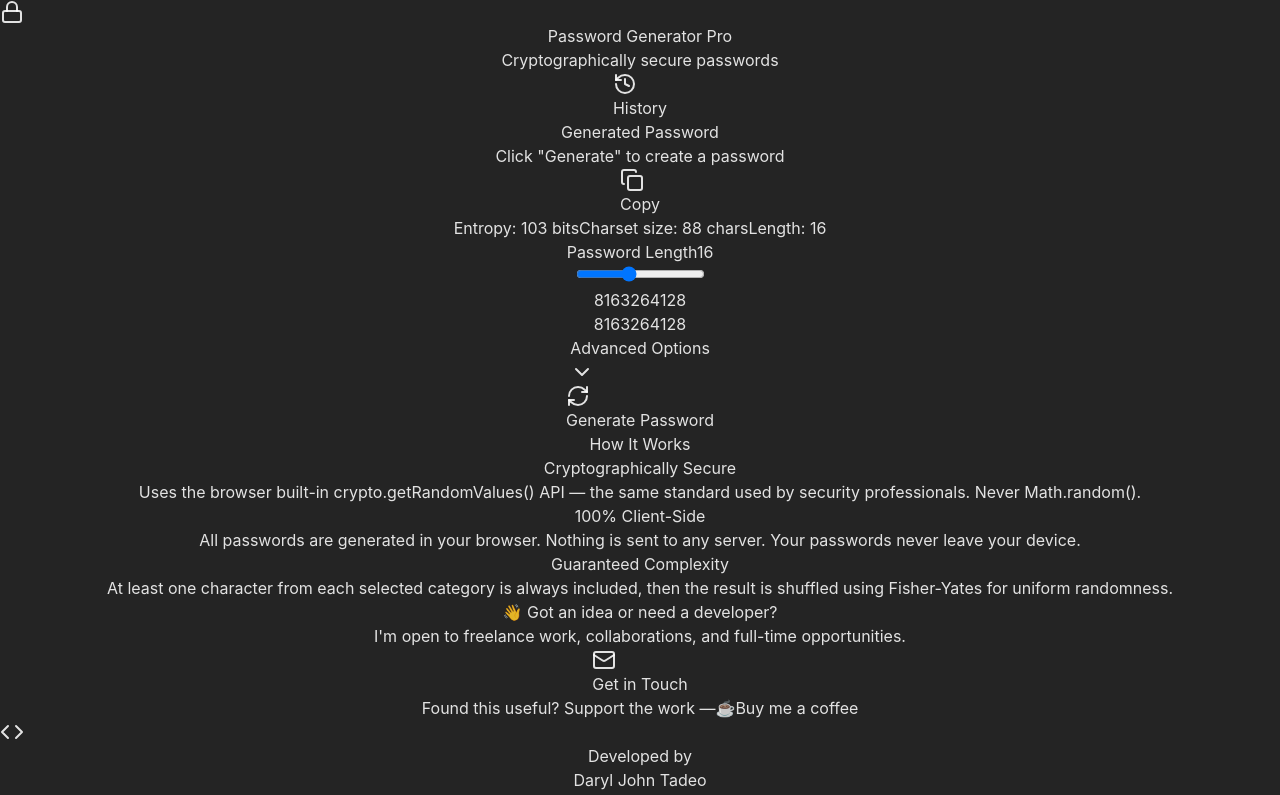
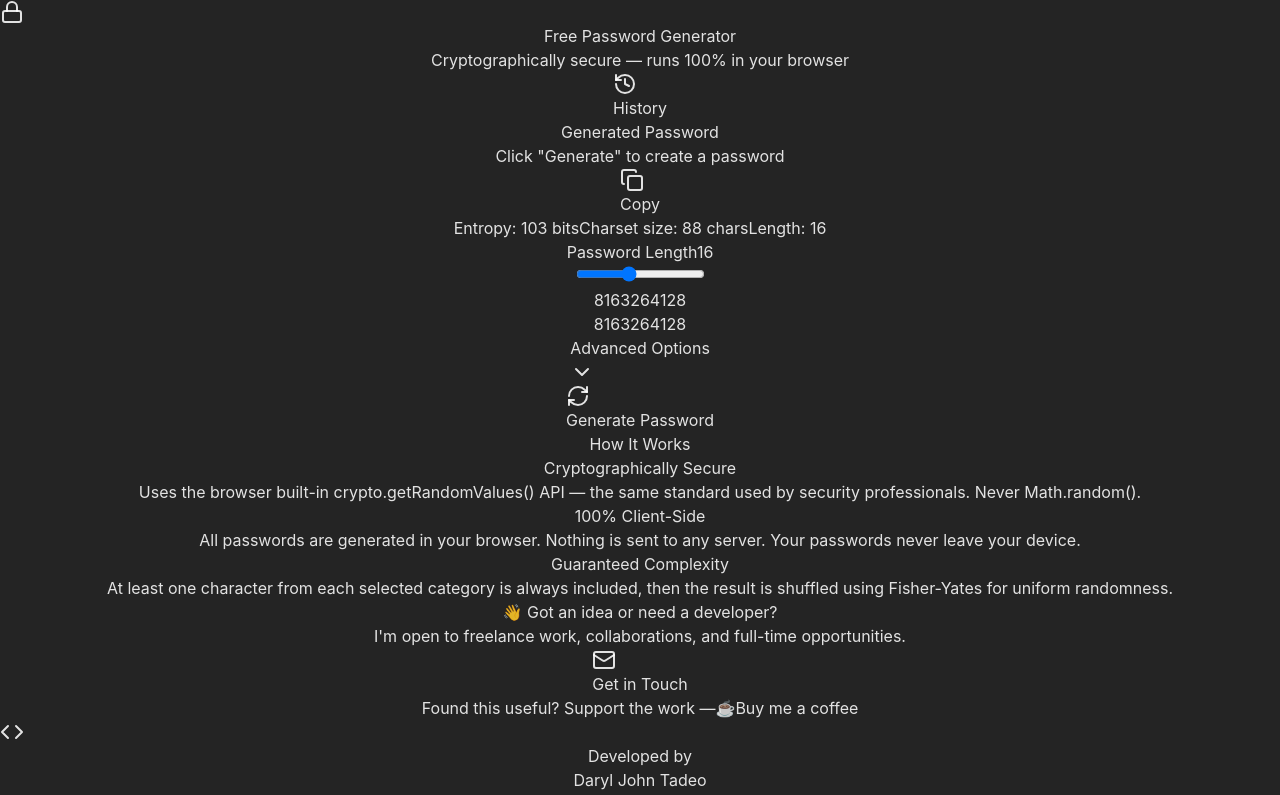
Before and after one commit to Tadxss/PasswordGeneratorPro, a React (Vite) app: page / in a window 1280 px wide. Shown: the top 795 px of the page. Built offline with nearby package versions, Linux system fonts and the light colour scheme.

Commit message:
feat: rename header to Free Password Generator, update GA4 to G-TXHWFKY5VY

```diff
--- a/index.html
+++ b/index.html
@@ -56,12 +56,12 @@
     </script>
 
     <!-- Google Analytics -->
-    <script async src="https://www.googletagmanager.com/gtag/js?id=G-P1898N6HT7"></script>
+    <script async src="https://www.googletagmanager.com/gtag/js?id=G-TXHWFKY5VY"></script>
     <script>
       window.dataLayer = window.dataLayer || [];
       function gtag(){dataLayer.push(arguments);}
       gtag('js', new Date());
-      gtag('config', 'G-P1898N6HT7');
+      gtag('config', 'G-TXHWFKY5VY');
     </script>
   </head>
   <body>
--- a/src/components/PasswordGenerator.jsx
+++ b/src/components/PasswordGenerator.jsx
@@ -177,8 +177,8 @@ const PasswordGenerator = () => {
           <div className="flex items-center gap-3">
             <Lock className="w-7 h-7 text-purple-400" />
             <div className="text-left">
-              <h1 className="text-xl font-bold text-white leading-tight">Password Generator Pro</h1>
-              <p className="text-xs text-slate-400">Cryptographically secure passwords</p>
+              <h1 className="text-xl font-bold text-white leading-tight">Free Password Generator</h1>
+              <p className="text-xs text-slate-400">Cryptographically secure — runs 100% in your browser</p>
             </div>
           </div>
           <div className="flex items-center gap-2">
```
